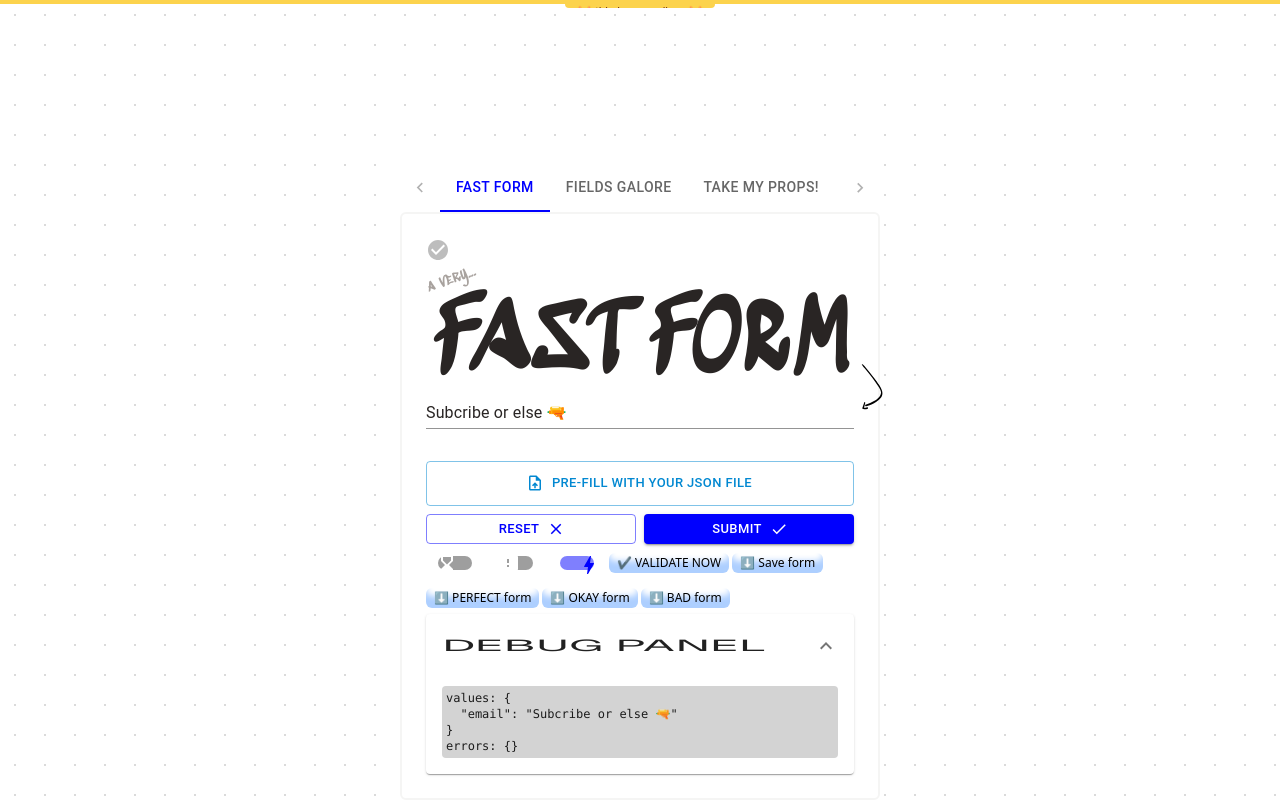
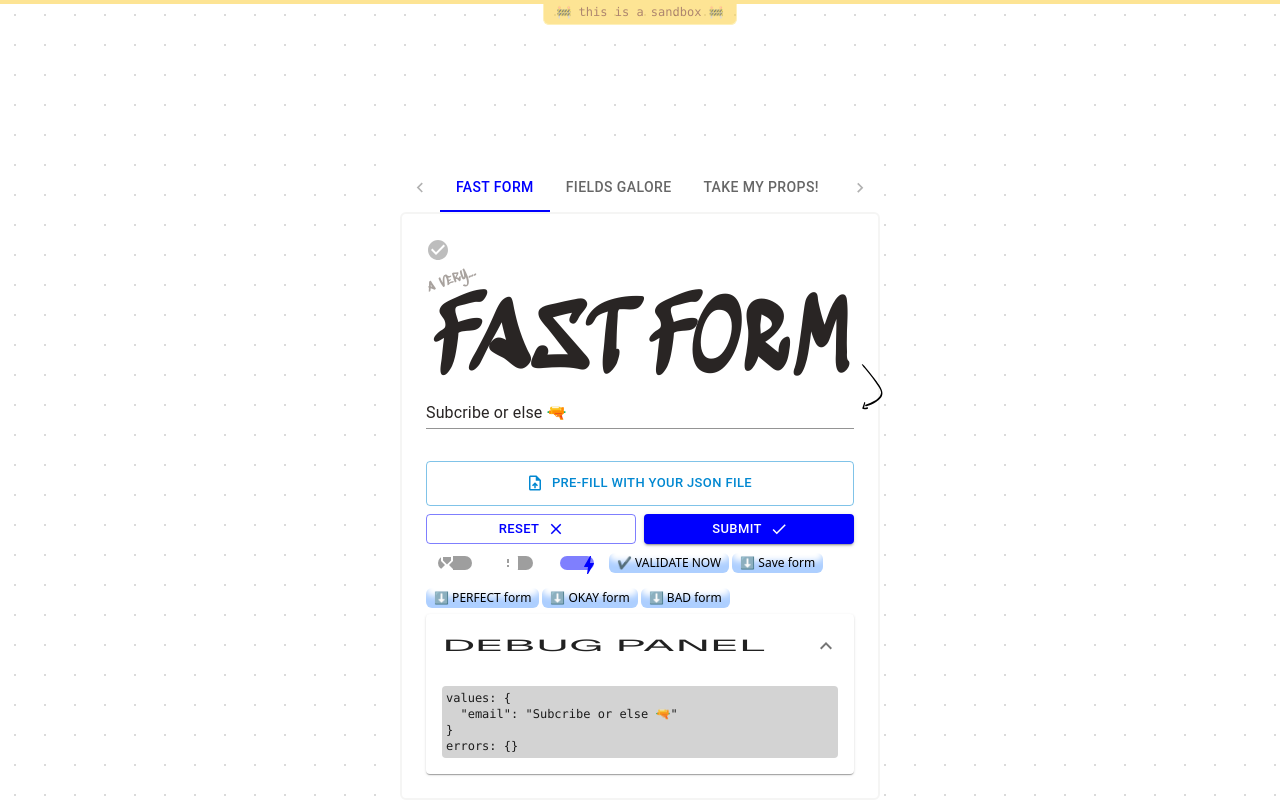
Before and after one commit to jjawny/everything, a Next.js app: page / in a window 1280 px wide. Built offline with nearby package versions, Linux system fonts and the light colour scheme.

Commit message:
style for header

```diff
--- a/src/components/shared/UnderConstructionHeader.tsx
+++ b/src/components/shared/UnderConstructionHeader.tsx
@@ -1,8 +1,8 @@
 const UnderConstructionHeader: React.FC = () => {
   return (
-    <header className="fixed w-screen flex justify-center flex-col items-center">
+    <header className="z-50 fixed select-none top-0 left-0 font-mono w-screen opacity-60 flex justify-center flex-col items-center">
       <div className="bg-amber-300 w-full h-1"></div>
-      <div className="bg-amber-300 rounded-b-md pb-1 px-3 w-fit text-xs max-h-0 hover:max-h-96 text-amber-900 ease-in-out duration-300 transition-max-height overflow-hidden">
+      <div className="bg-amber-300 rounded-b-md pb-1 px-3 w-fit text-xs border-b-[1px] border-x-[1px] border-amber-200 text-amber-900">
         🚧 this is a sandbox 🚧
       </div>
     </header>
```
